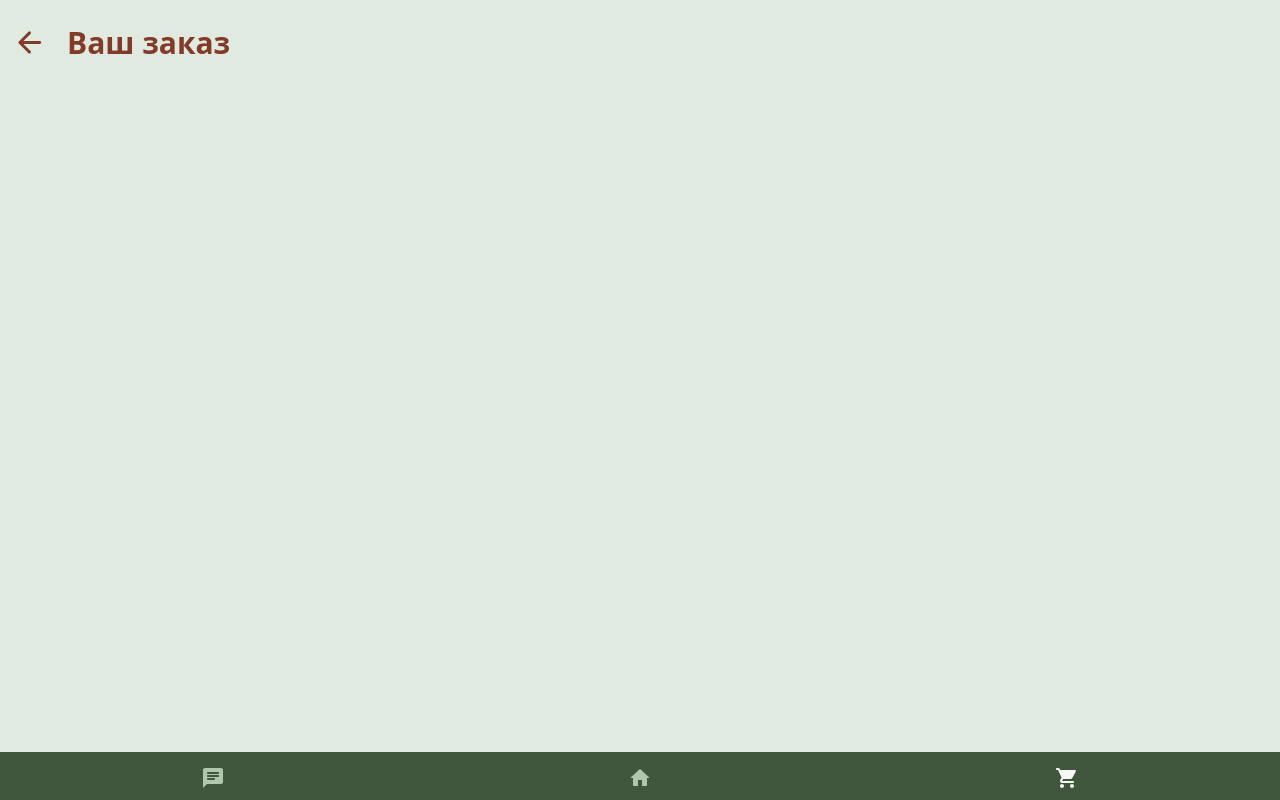
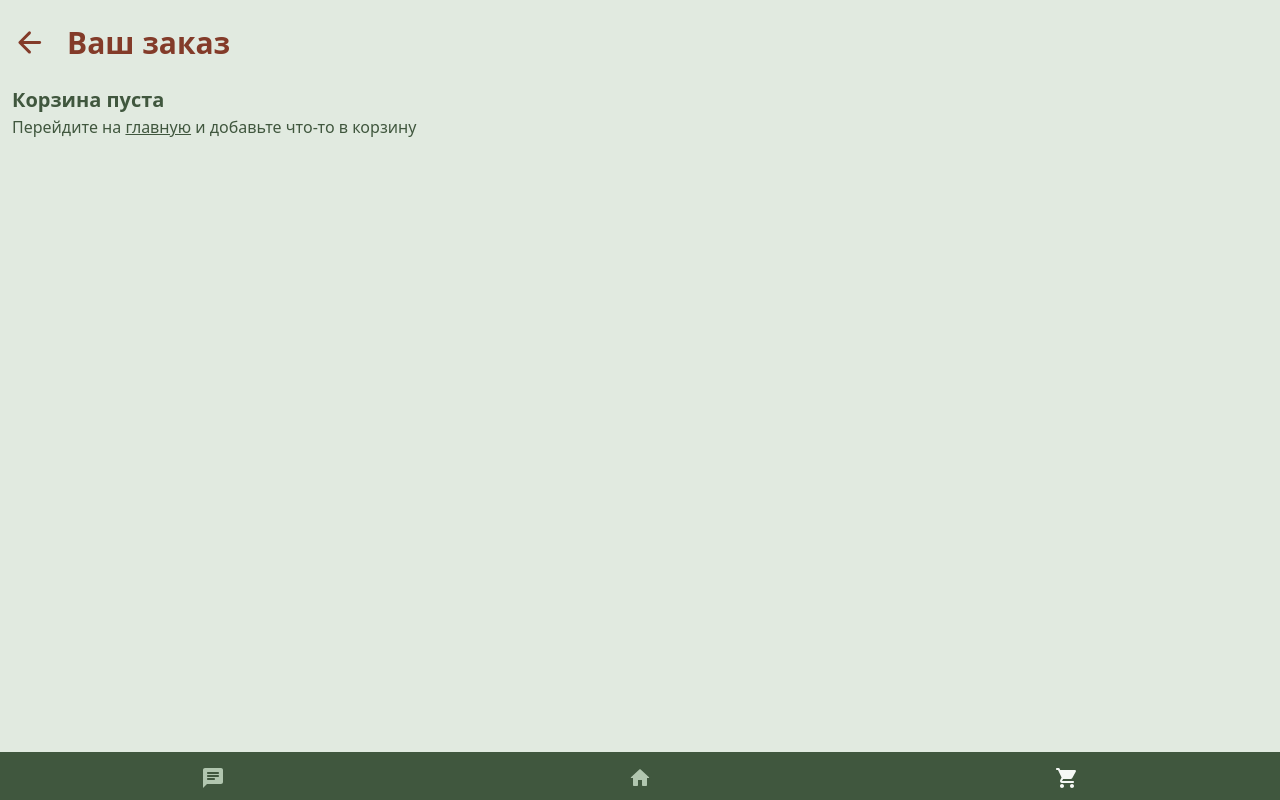
Before and after one commit to Kexogg/qrcafe, a React (Vite) app in the folder client/: page /customer/cart in a window 1280 px wide. Built offline with nearby package versions, Linux system fonts and the light colour scheme.

Commit message:
add empty cart message

```diff
--- a/client/src/pages/CustomerCart/CustomerCart.tsx
+++ b/client/src/pages/CustomerCart/CustomerCart.tsx
@@ -11,7 +11,7 @@ import { DishCardCart } from '../../components/UI/DishCartdCart/DishCardCart.tsx
 import { Button } from '../../components/UI/Button/Button.tsx'
 import Modal from '../../components/UI/Modal/Modal.tsx'
 import { PageTitle } from '../../components/UI/PageTitle/PageTitle.tsx'
-import { useNavigate } from 'react-router-dom'
+import { Link, useNavigate } from 'react-router-dom'
 
 function getFilteredCart(cart: IDish[], status: DishStatus) {
     return cart.filter((item) => item.status === status)
@@ -98,6 +98,18 @@ export const CustomerCart = () => {
                     <p>Вы можете добавлять другие блюда в заказ</p>
                 </div>
             )}
+            {cart.length === 0 && (
+                <div className={'pt-5'}>
+                    <h2>Корзина пуста</h2>
+                    <p>
+                        Перейдите на{' '}
+                        <Link className={'underline'} to={'/customer/home'}>
+                            главную
+                        </Link>{' '}
+                        и добавьте что-то в корзину
+                    </p>
+                </div>
+            )}
             {getFilteredCart(cart, DishStatus.NEW).length > 0 && (
                 <div className={'flex flex-col gap-3'}>
                     <div>
```
